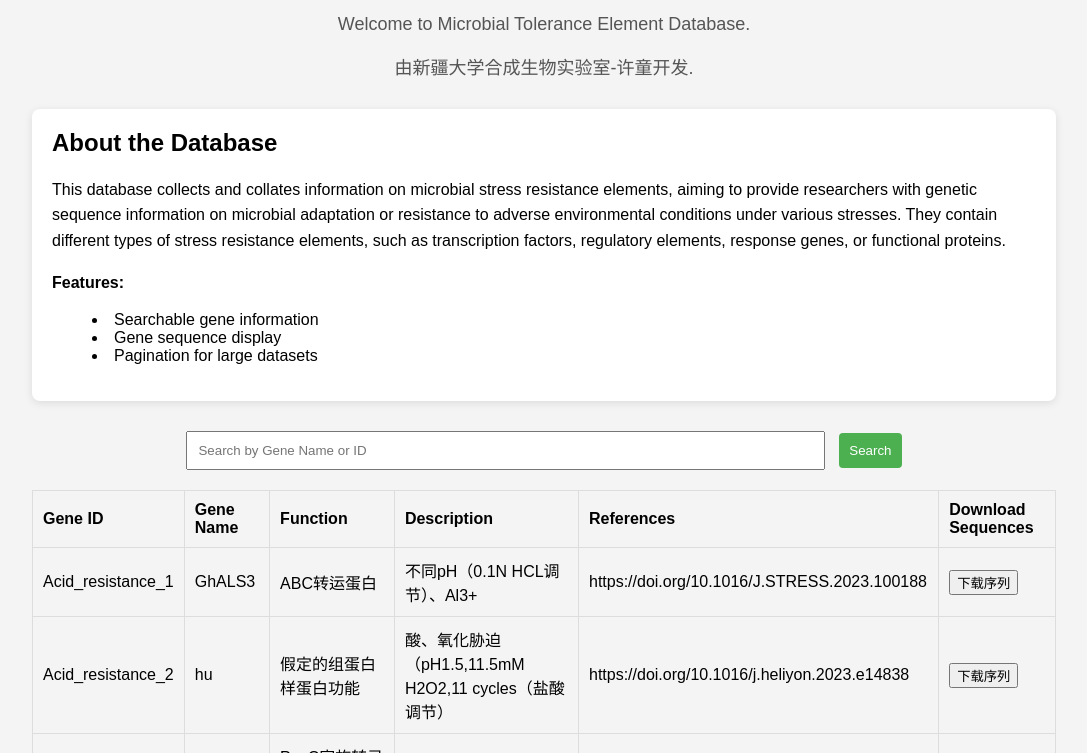
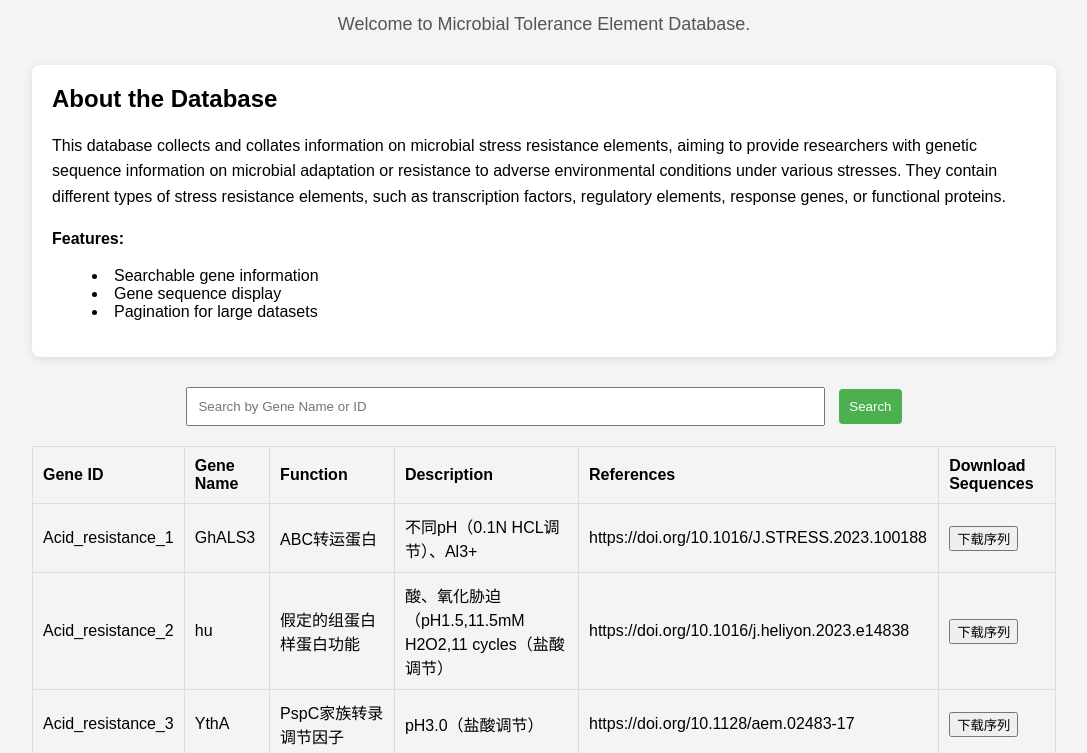
Before and after one commit to StressResistanceBioparts/AI.github.io, a plain HTML site: page index.html in a window 1280 px wide. Shown: the part 248-1001 px from the top of the page, without its empty margins (96-1183 px from the left). Drawn offline with Linux system fonts and the light colour scheme.

Commit message:
Update index.html

```diff
--- a/index.html
+++ b/index.html
@@ -16,7 +16,7 @@
                 <h3>Microbial Tolerance Element Database </h3>
             </div>
             <p class="lab-description">Welcome to Microbial Tolerance Element Database. </p>
-               <p class="lab-description">由新疆大学合成生物实验室-许童开发. </p>
+<!--                <p class="lab-description">由新疆大学合成生物实验室-许童开发. </p> -->
         </header>
 
         <!-- Database Introduction -->
```
